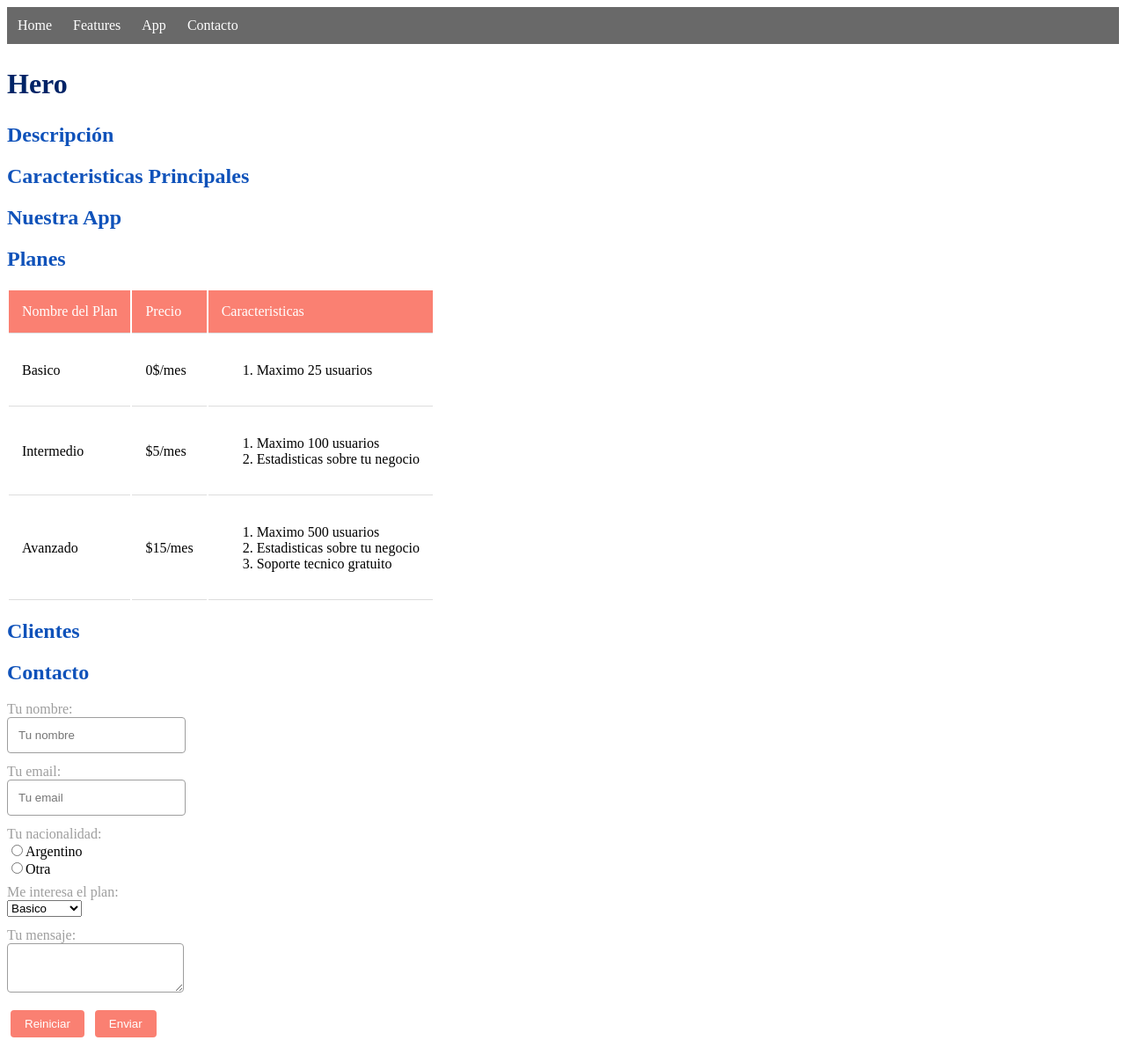
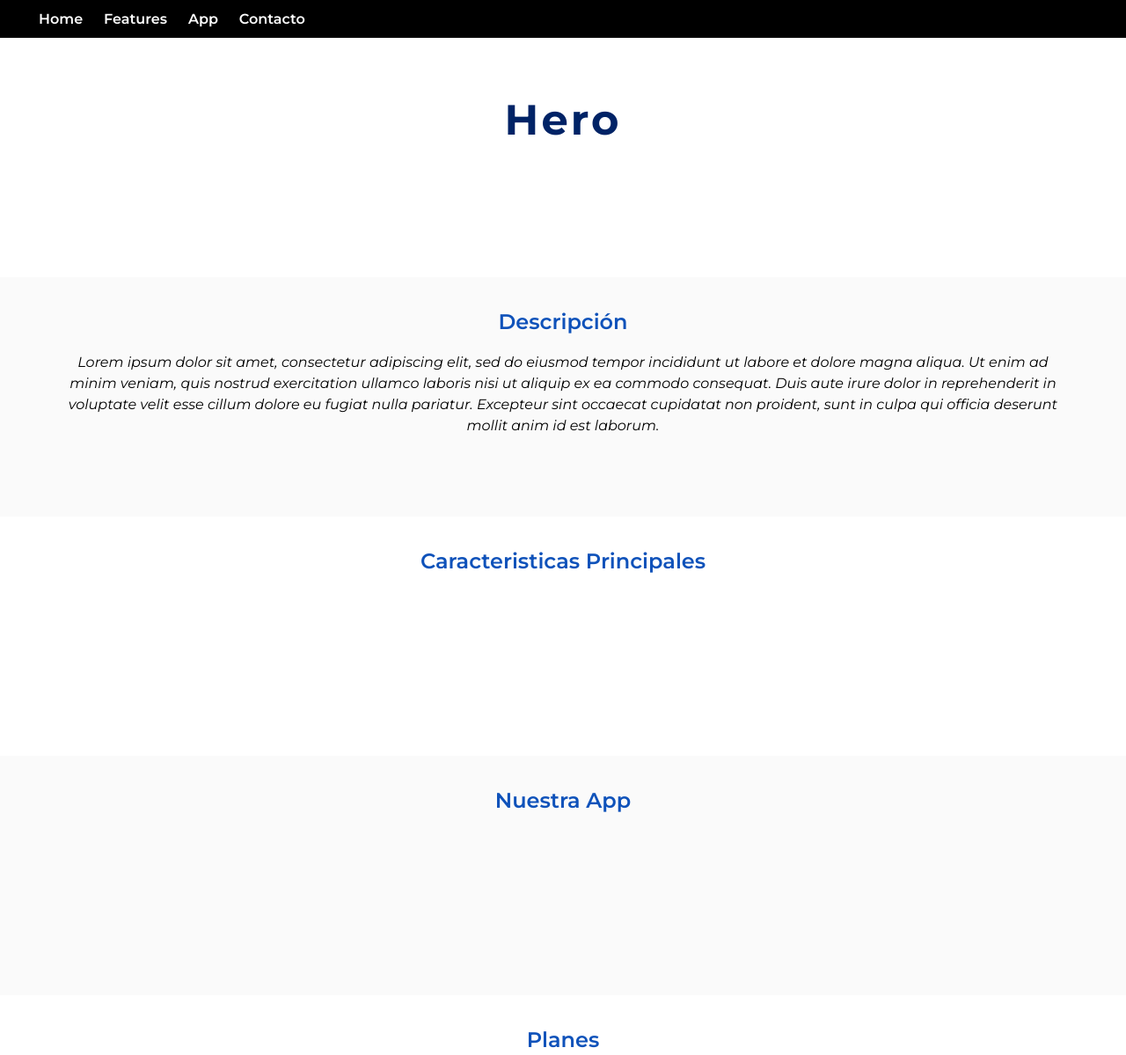
Before and after one commit to coderhouse-fvarayoud/webdevelopment, a plain HTML site: page index.html in a window 1280 px wide. Shown: the top 1199 px of the page at 88% size. Drawn offline with Linux system fonts and the light colour scheme.

Commit message:
entregable 4/5

```diff
--- a/index.html
+++ b/index.html
@@ -25,11 +25,20 @@
         </li>
       </ul>
     </header>
-    <section>
+    <section class="section">
       <h1>Hero</h1>
     </section>
     <section>
       <h2>Descripción</h2>
+      <p class="descriptionText">
+        Lorem ipsum dolor sit amet, consectetur adipiscing elit, sed do eiusmod
+        tempor incididunt ut labore et dolore magna aliqua. Ut enim ad minim
+        veniam, quis nostrud exercitation ullamco laboris nisi ut aliquip ex ea
+        commodo consequat. Duis aute irure dolor in reprehenderit in voluptate
+        velit esse cillum dolore eu fugiat nulla pariatur. Excepteur sint
+        occaecat cupidatat non proident, sunt in culpa qui officia deserunt
+        mollit anim id est laborum.
+      </p>
     </section>
     <section>
       <h2>Caracteristicas Principales</h2>
--- a/styles.css
+++ b/styles.css
@@ -1,18 +1,23 @@
+@import url("https://fonts.googleapis.com/css2?family=Montserrat:ital,wght@0,300;0,400;0,500;0,600;0,700;1,300;1,400;1,500;1,600;1,700&display=swap");
+
+body {
+  font-family: "Montserrat", sans-serif;
+  text-align: center;
+  margin: 0;
+  padding: 0;
+}
+
 h1 {
-  font-size: xx-large;
+  font-size: 3rem;
   color: #002366;
+  letter-spacing: 3px;
+  padding: 8px;
 }
 
 h2 {
   font-size: x-large;
+  font-weight: 600;
   color: #0f52ba;
-}
-
-input,
-textarea {
-  padding: 12px;
-  border-radius: 4px;
-  border: 1px solid #9e9e9e;
 }
 
 a {
@@ -20,10 +25,96 @@ a {
   color: #0f52ba;
 }
 
+th,
+td {
+  padding: 15px;
+  text-align: left;
+  border-bottom: 1px solid #ddd;
+  line-height: 1.6;
+}
+
+table {
+  margin-left: auto;
+  margin-right: auto;
+}
+
+section {
+  min-height: 30vh;
+  padding-top: 16px;
+  padding-bottom: 16px;
+}
+
+section:nth-child(odd) {
+  background-color: #fafafa;
+}
+
+.inputOption {
+  margin-bottom: 0px;
+}
+
+.header {
+  list-style-type: none;
+  margin: 0;
+  padding: 0;
+  padding-left: 32px;
+  overflow: hidden;
+  background-color: black;
+  font-weight: 600;
+  position: sticky;
+}
+
+.headerItem {
+  float: left;
+  cursor: pointer;
+}
+
+.headerItem:hover {
+  background-color: #343434;
+}
+
+.headerLink {
+  display: flex;
+  padding: 12px;
+  color: white;
+  text-align: center;
+}
+
+.topRow {
+  background-color: #fa8072;
+  color: white;
+  text-transform: uppercase;
+}
+
+/* Descripcion */
+
+.descriptionText {
+  font-style: italic;
+  line-height: 1.5;
+  margin-left: 64px;
+  margin-right: 64px;
+}
+
+/* Form */
+
+label {
+  color: #424242;
+  margin: 8px;
+  text-align: left;
+}
+
 input,
 select,
 textarea {
+  padding: 12px;
+  margin: 8px;
+  border-radius: 8px;
+  border: 1px solid #9e9e9e;
   margin-bottom: 12px;
+  background-color: transparent;
+}
+
+select {
+  padding: 8px;
 }
 
 input[type="button"],
@@ -36,47 +127,15 @@ input[type="reset"] {
   border: none;
 }
 
-th,
-td {
-  padding: 15px;
-  text-align: left;
-  border-bottom: 1px solid #ddd;
+.column {
+  display: flex;
+  flex-direction: column;
 }
 
-.inputOption {
-  margin-bottom: 0px;
-}
-
-.header {
-  list-style-type: none;
-  margin: 0;
-  padding: 0;
-  overflow: hidden;
-  background-color: #696969;
-}
-
-.headerItem {
-  float: left;
-}
-
-.headerLink {
-  display: flex;
-  padding: 12px;
-  color: white;
-  text-align: center;
-}
-
-.topRow {
-  background-color: #fa8072;
-  color: white;
-}
-
-label {
-  color: #9e9e9e;
-}
+/* Footer */
 
 .footer {
-  background-color: #696969;
+  background-color: black;
   color: white;
   padding: 16px;
   margin-top: 24px;
```
